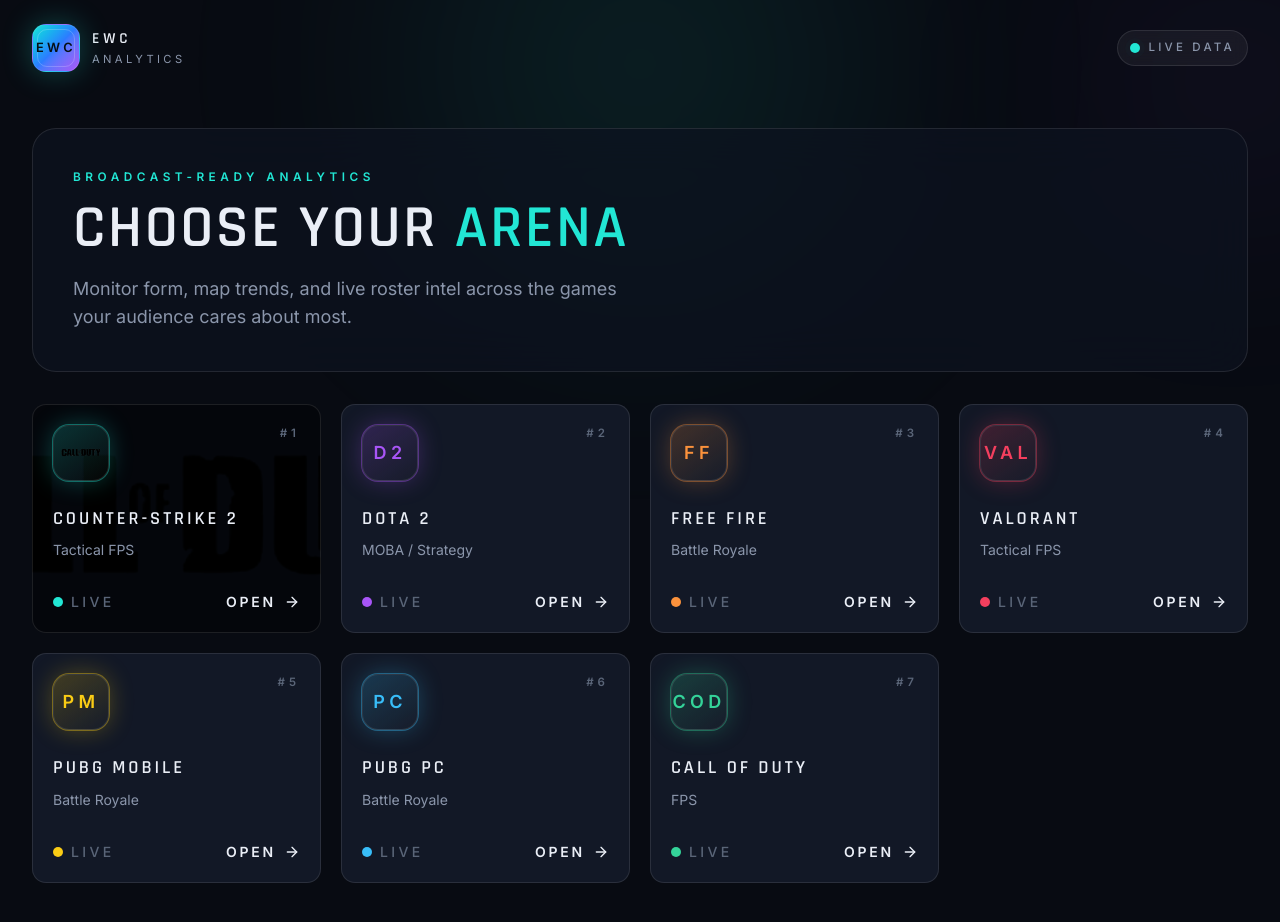
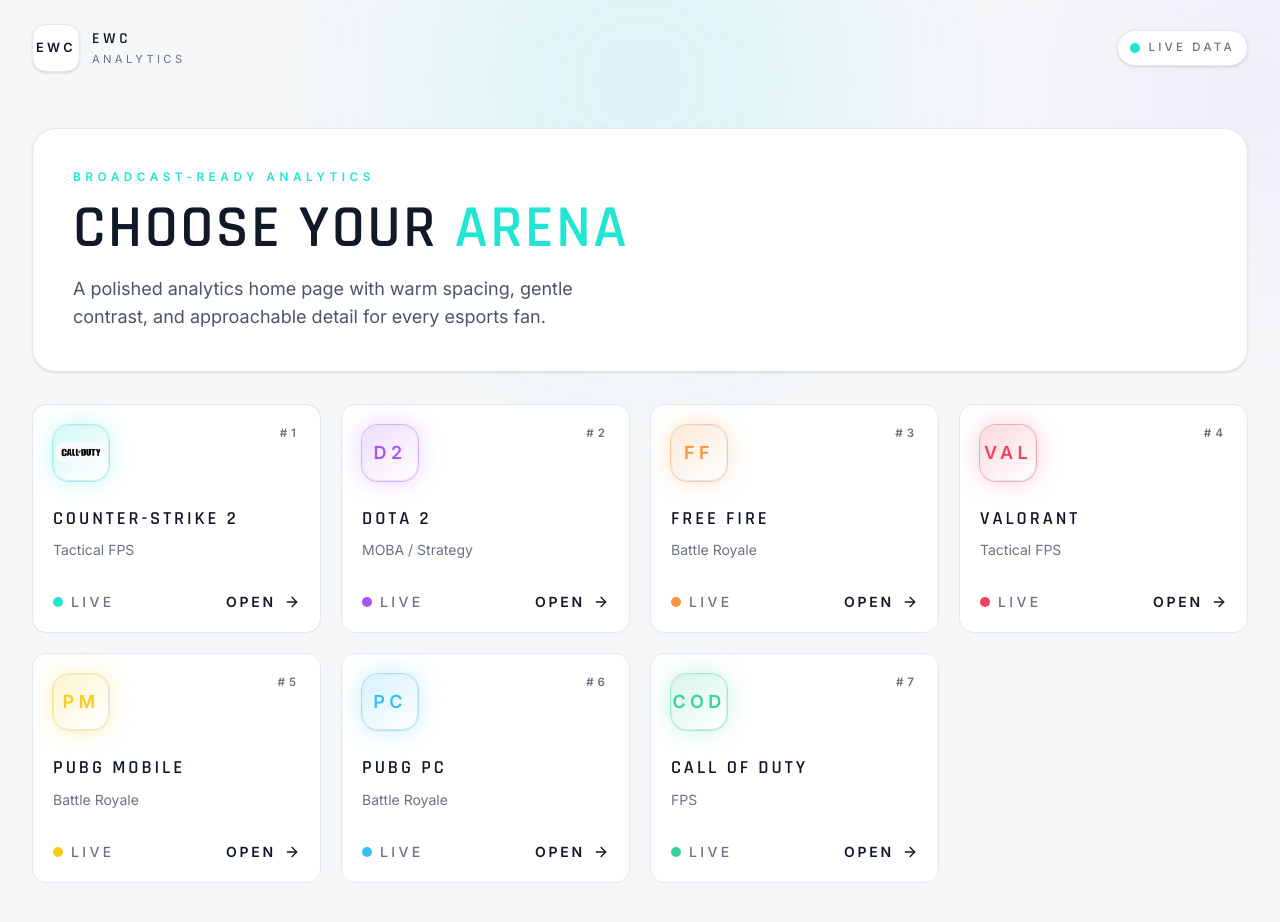
Before and after one commit to chandaangana-afk/my-app-ewc-, a Next.js app: page / in a window 1280 px wide. Shown: the top 922 px of the page. Built offline with nearby package versions, Linux system fonts and the light colour scheme.

Commit message:
background ui changes

```diff
--- a/src/app/globals.css
+++ b/src/app/globals.css
@@ -2,12 +2,12 @@
 @import "tailwindcss";
 
 :root {
-  --background: #080B12;
-  --foreground: #EAEEF6;
+  --background: #F6F7F9;
+  --foreground: #111827;
 }
 
 html {
-  color-scheme: dark;
+  color-scheme: light;
 }
 
 body {
--- a/src/app/page.tsx
+++ b/src/app/page.tsx
@@ -75,31 +75,30 @@
   });
 
   return (
-    <div className="min-h-screen overflow-x-hidden bg-[#080B12] text-[#EAEEF6]">
+    <div className="min-h-screen overflow-x-hidden bg-[#F6F7F9] text-[#111827]">
       <div className="pointer-events-none absolute inset-0 overflow-hidden">
-        <div className="absolute left-1/2 top-[-10rem] h-[28rem] w-[28rem] -translate-x-1/2 rounded-full bg-[rgba(34,230,212,0.09)] blur-[125px]" />
-        <div className="absolute right-[-6rem] top-[-4rem] h-[18rem] w-[18rem] rounded-full bg-[rgba(168,85,247,0.06)] blur-[110px]" />
+        <div className="absolute left-1/2 top-[-8rem] h-[26rem] w-[26rem] -translate-x-1/2 rounded-full bg-[rgba(34,230,212,0.12)] blur-[100px]" />
+        <div className="absolute right-[-6rem] top-[-2rem] h-[16rem] w-[16rem] rounded-full bg-[rgba(168,85,247,0.08)] blur-[90px]" />
       </div>
 
       <header className="relative z-10 mx-auto flex w-full max-w-7xl items-center justify-between px-4 py-6 sm:px-6 lg:px-8">
         <Link href="/" className="flex items-center gap-3">
-          <div className="relative flex h-12 w-12 items-center justify-center rounded-[14px] border border-white/10 bg-gradient-to-br from-[#22E6D4] via-[#2C7CFF] to-[#A855F7] shadow-[0_0_30px_rgba(34,230,212,0.28)]">
-            <div className="absolute inset-1 rounded-[10px] border border-white/20" />
-            <span className="relative text-[0.8rem] font-semibold uppercase tracking-[0.26em] text-[#061014]">
+          <div className="relative flex h-12 w-12 items-center justify-center rounded-[14px] border border-slate-200 bg-white shadow-sm">
+            <span className="relative text-[0.8rem] font-semibold uppercase tracking-[0.26em] text-[#111827]">
               EWC
             </span>
           </div>
           <div className="flex flex-col">
-            <span className="font-display text-[0.95rem] font-semibold uppercase tracking-[0.26em] text-[#EAEEF6]">
+            <span className="font-display text-[0.95rem] font-semibold uppercase tracking-[0.26em] text-[#111827]">
               EWC
             </span>
-            <span className="text-[0.7rem] uppercase tracking-[0.3em] text-[#8B96AB]">
+            <span className="text-[0.7rem] uppercase tracking-[0.3em] text-[#6B7280]">
               Analytics
             </span>
           </div>
         </Link>
 
-        <div className="inline-flex items-center gap-2 rounded-full border border-white/10 bg-white/5 px-3 py-2 text-[0.72rem] font-medium uppercase tracking-[0.28em] text-[#8B96AB] backdrop-blur">
+        <div className="inline-flex items-center gap-2 rounded-full border border-slate-200 bg-white px-3 py-2 text-[0.72rem] font-medium uppercase tracking-[0.28em] text-[#6B7280] shadow-sm">
           <span className="relative flex h-2.5 w-2.5">
             <span className="absolute inline-flex h-full w-full animate-ping rounded-full bg-[#22E6D4] opacity-75" />
             <span className="relative inline-flex h-2.5 w-2.5 rounded-full bg-[#22E6D4]" />
@@ -109,16 +108,16 @@
       </header>
 
       <main className="relative z-10 mx-auto flex w-full max-w-7xl flex-col gap-8 px-4 pb-20 pt-4 sm:px-6 lg:px-8 lg:pt-8">
-        <section className="rounded-[24px] border border-white/10 bg-[#0D1320]/70 px-5 py-8 backdrop-blur-xl sm:px-8 lg:px-10 lg:py-10">
+        <section className="rounded-[24px] border border-slate-200 bg-white px-5 py-8 shadow-sm sm:px-8 lg:px-10 lg:py-10">
           <div className="max-w-2xl">
             <p className="mb-3 text-[0.74rem] font-semibold uppercase tracking-[0.38em] text-[#22E6D4]">
               Broadcast-ready analytics
             </p>
-            <h1 className="font-display text-4xl font-semibold uppercase tracking-[0.04em] text-[#EAEEF6] sm:text-5xl lg:text-6xl">
+            <h1 className="font-display text-4xl font-semibold uppercase tracking-[0.04em] text-[#111827] sm:text-5xl lg:text-6xl">
               Choose your <span className="text-[#22E6D4]">arena</span>
             </h1>
-            <p className="mt-4 max-w-xl text-base leading-7 text-[#8B96AB] sm:text-lg">
-              Monitor form, map trends, and live roster intel across the games your audience cares about most.
+            <p className="mt-4 max-w-xl text-base leading-7 text-[#4B5563] sm:text-lg">
+              A polished analytics home page with warm spacing, gentle contrast, and approachable detail for every esports fan.
             </p>
           </div>
         </section>
@@ -135,15 +134,15 @@
             >
               <Link href={`/${game.slug}`} className="group block">
                 <article
-                  className={`game-card relative h-full overflow-hidden rounded-[14px] border border-white/10 bg-[#121826] p-5 transition-all duration-300 hover:-translate-y-1 hover:border-[color:var(--accent-line)] hover:bg-[#161E2E] ${game.accent.cardClass}`}
+                  className={`game-card relative h-full overflow-hidden rounded-[14px] border border-slate-200 bg-white p-5 transition-all duration-300 hover:-translate-y-1 hover:border-[color:var(--accent-line)] hover:shadow-lg ${game.accent.cardClass}`}
                 >
                   <div className="game-card__glow pointer-events-none absolute inset-0 rounded-[14px] opacity-0 transition-opacity duration-300 group-hover:opacity-100" />
 
                   <div className="relative z-10 flex h-full flex-col">
                     <div className="mb-6 flex items-start justify-between">
-                      <div className="game-badge relative flex h-14 w-14 items-center justify-center rounded-[16px] border border-white/10 text-lg font-semibold uppercase tracking-[0.24em]">
+                      <div className="game-badge relative flex h-14 w-14 items-center justify-center rounded-[16px] border border-slate-200 bg-slate-50 text-lg font-semibold uppercase tracking-[0.24em]">
                         {game.logoUrl ? (
-                        <div className="game-badge__image-wrapper">
+                          <div className="game-badge__image-wrapper rounded-[12px] overflow-hidden bg-[#F8FAFC] p-1">
                             <Image
                               src={game.logoUrl}
                               alt={`${game.title} logo`}
@@ -156,26 +155,26 @@
                           game.accent.tag
                         )}
                       </div>
-                      <span className="text-[0.72rem] font-semibold uppercase tracking-[0.35em] text-[#5A6578]">
+                      <span className="text-[0.72rem] font-semibold uppercase tracking-[0.35em] text-[#6B7280]">
                         #{game.rank}
                       </span>
                     </div>
 
                     <div className="space-y-2">
-                      <h2 className="font-display text-[1.15rem] font-semibold uppercase tracking-[0.16em] text-[#EAEEF6]">
+                      <h2 className="font-display text-[1.15rem] font-semibold uppercase tracking-[0.16em] text-[#111827]">
                         {game.title}
                       </h2>
-                      <p className="text-sm text-[#8B96AB]">{game.accent.genre}</p>
+                      <p className="text-sm text-[#6B7280]">{game.accent.genre}</p>
                     </div>
 
                     <div className="mt-auto flex items-center justify-between pt-8">
-                      <div className="inline-flex items-center gap-2 text-sm font-medium uppercase tracking-[0.24em] text-[#5A6578]">
+                      <div className="inline-flex items-center gap-2 text-sm font-medium uppercase tracking-[0.24em] text-[#6B7280]">
                         <span className="game-card__dot h-2.5 w-2.5 rounded-full" />
                         Live
                       </div>
-                      <div className="flex items-center gap-2 text-sm font-semibold uppercase tracking-[0.2em] text-[#EAEEF6] transition-transform duration-300 group-hover:translate-x-1">
+                      <div className="flex items-center gap-2 text-sm font-semibold uppercase tracking-[0.2em] text-[#111827] transition-transform duration-300 group-hover:translate-x-1">
                         Open
-                        <ArrowRight className="h-4 w-4" />
+                        <ArrowRight className="h-4 w-4 text-[#111827]" />
                       </div>
                     </div>
                   </div>
```
Lines whose indentation alone changed are shown as unchanged.
